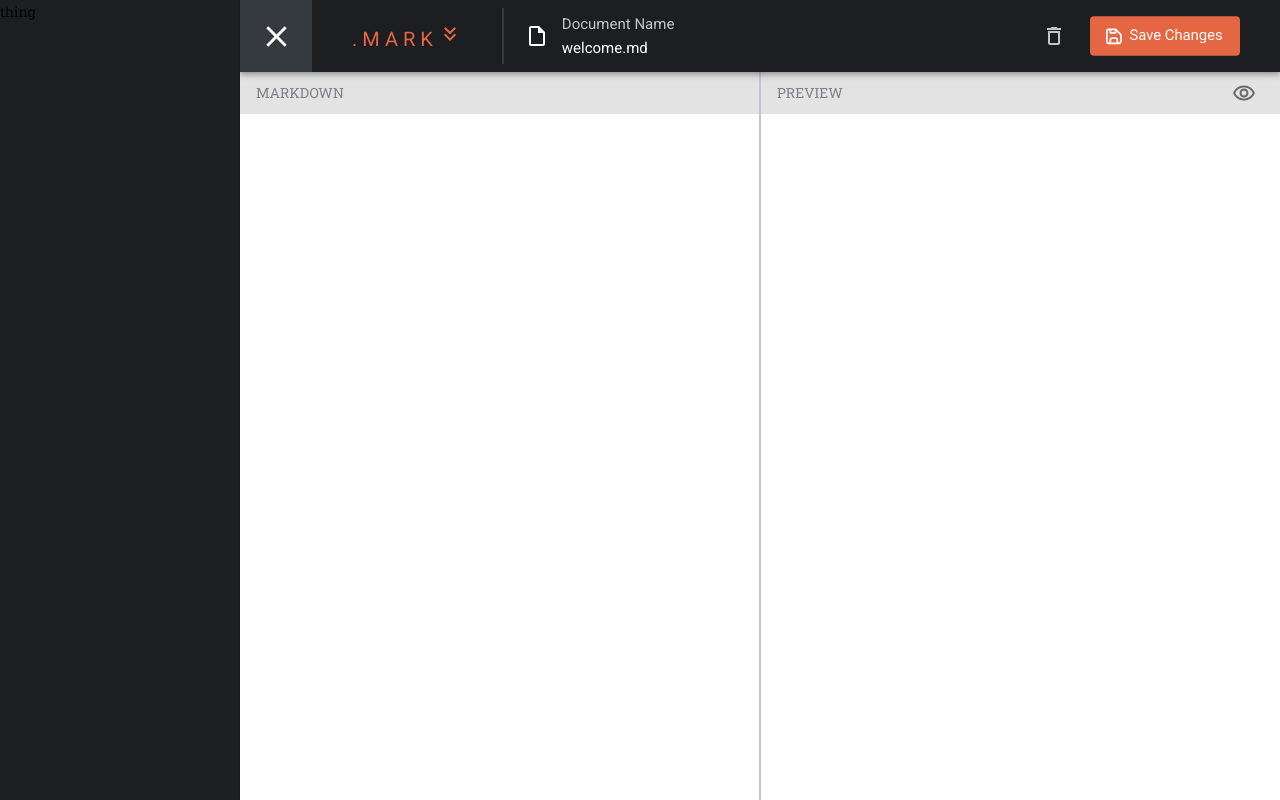
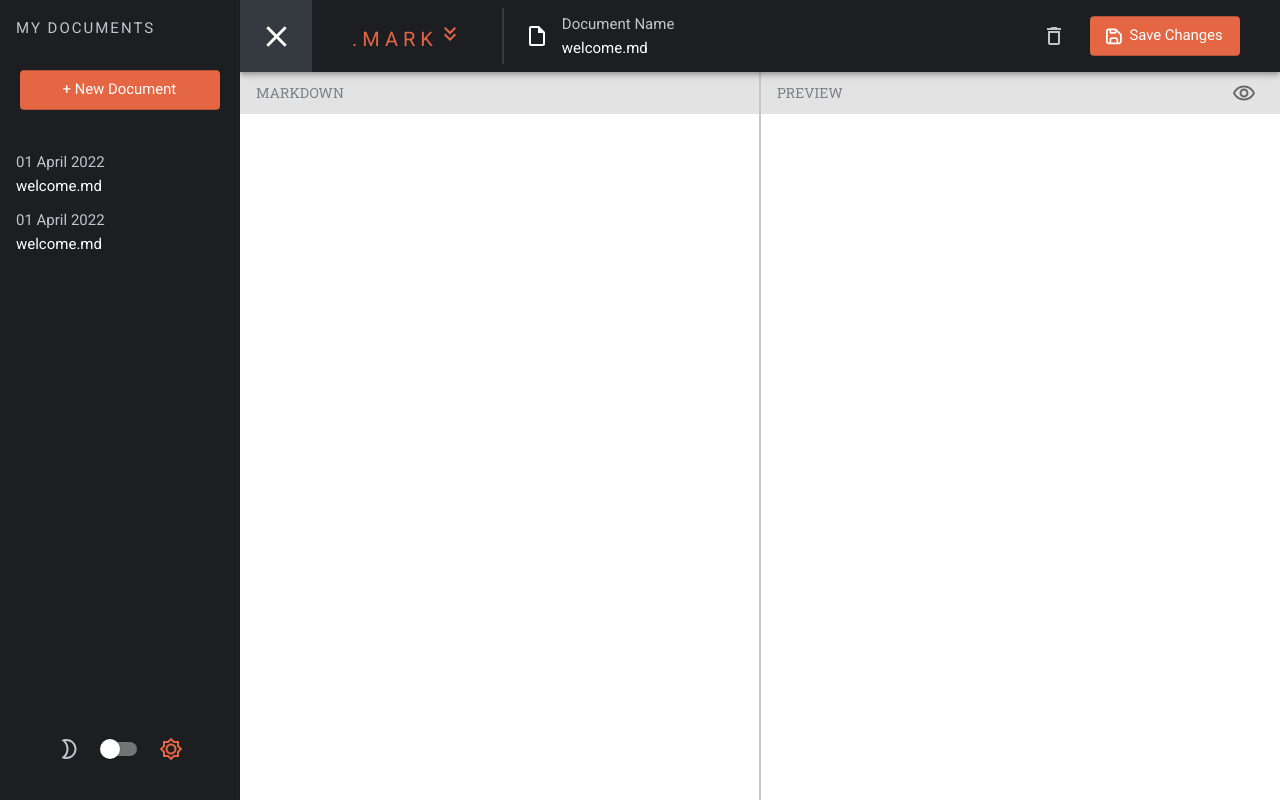
Before and after one commit to jpal91/markdown-nextjs, a Next.js app: page / in a window 1280 px wide. Both pictures are taken after a click on the button 36 px from the left and 36 px from the top of the page. Built offline with nearby package versions, Linux system fonts and the light colour scheme.

Commit message:
finished sidenav initial design

```diff
--- /dev/null
+++ b/components/NavBar/SideNav.js
@@ -0,0 +1,83 @@
+import Image from "next/image";
+import { connect } from "react-redux";
+import Drawer from "@mui/material/Drawer";
+import Typography from "@mui/material/Typography";
+import ButtonBase from "@mui/material/ButtonBase";
+import Box from "@mui/material/Box";
+import Switch from '@mui/material/Switch'
+import ModeNightOutlinedIcon from '@mui/icons-material/ModeNightOutlined';
+import Brightness5OutlinedIcon from '@mui/icons-material/Brightness5Outlined';
+
+
+const SideNav = (props) => {
+    const { isMenuOpen } = props;
+
+    return (
+        <Drawer
+            variant="persistent"
+            anchor="left"
+            open={isMenuOpen}
+            sx={{
+                width: 240,
+                flexShrink: 0,
+                "& .MuiDrawer-paper": {
+                    width: 240,
+                    boxSizing: "border-box",
+                    backgroundColor: "background.navLight",
+                    p: 2,
+                },
+            }}
+        >
+            <Typography variant="sideNavHeading">MY DOCUMENTS</Typography>
+            <ButtonBase>
+                <Image
+                    src="/images/new-document.svg"
+                    width="200"
+                    height="100"
+                />
+            </ButtonBase>
+            <Box
+                sx={{
+                    display: "flex",
+                    flexDirection: "column",
+                    marginBlock: "10px 10px",
+                    rowGap: "10px",
+                }}
+            >
+                <Box sx={{ display: "flex", flexDirection: "column" }}>
+                    <Typography
+                        variant="headingText"
+                        sx={{ color: "primary.vlgray" }}
+                    >
+                        01 April 2022
+                    </Typography>
+                    <Typography variant="headingText">welcome.md</Typography>
+                </Box>
+                <Box sx={{ display: "flex", flexDirection: "column" }}>
+                    <Typography
+                        variant="headingText"
+                        sx={{ color: "primary.vlgray" }}
+                    >
+                        01 April 2022
+                    </Typography>
+                    <Typography variant="headingText">welcome.md</Typography>
+                </Box>
+            </Box>
+            <Box sx={{ display: 'flex', alignItems: 'flex-end', justifyContent: 'center', height: '100%', mb: 2 }}>
+                <Box sx={{ display: 'flex', alignItems: 'center', columnGap: '10px' }}>
+                <ModeNightOutlinedIcon sx={{ color: 'primary.vlgray' }}/>
+                <Switch color='warning' sx={{ '& .MuiSwitch-track': { backgroundColor: 'white' } }}/>
+                <Brightness5OutlinedIcon sx={{ color: 'primary.dOrange' }}/>
+                </Box>
+            </Box>
+        </Drawer>
+    );
+};
+
+const mapStateToProps = (state) => {
+    return {
+        isMenuOpen: state.isMenuOpen,
+    };
+};
+
+export default connect(mapStateToProps)(SideNav);
--- a/components/NavBar/index.js
+++ b/components/NavBar/index.js
@@ -19,6 +19,7 @@ import KeyboardDoubleArrowDownIcon from '@mui/icons-material/KeyboardDoubleArrow
 import { toggleMenu } from "../../actions/index.js";
 
 import SubBar from "./SubBar.js";
+import SideNav from "./SideNav.js";
 
 const NavBar = (props) => {
   const { isMenuOpen, toggleMenu } = props
@@ -129,22 +130,7 @@ const NavBar = (props) => {
         </Grid>
       </AppBar>
       <SubBar />
-      <Drawer
-        variant="persistent"
-        anchor="left"
-        open={isMenuOpen}
-        sx={{
-          width: 240,
-          flexShrink: 0,
-          "& .MuiDrawer-paper": {
-            width: 240,
-            boxSizing: "border-box",
-            backgroundColor: "background.navLight"
-          }
-        }}
-      >
-        thing
-      </Drawer>
+      <SideNav />
     </React.Fragment>
   );
 };
--- a/styles/theme/base/typography.js
+++ b/styles/theme/base/typography.js
@@ -68,6 +68,13 @@ const typography = {
     color: "white",
     fontSize: 15
   },
+  sideNavHeading: {
+    fontWeight: baseProperties.fontWeightRegular,
+    fontFamily: fontFam.regular,
+    color: primary.vlgray,
+    fontSize: 15,
+    letterSpacing: '2px'
+  },
   body1: {
     fontWeight: baseProperties.fontWeightRegular,
     fontFamily: fontFam.slab,
--- a/styles/theme/index.js
+++ b/styles/theme/index.js
@@ -21,6 +21,7 @@ export default createTheme({
       }
     },
     MuiGrid: { ...grid },
-    MuiContainer: { ...container }
+    MuiContainer: { ...container },
+
   }
 });
```
Also changed, not shown: public/images/new-document.svg (added).
